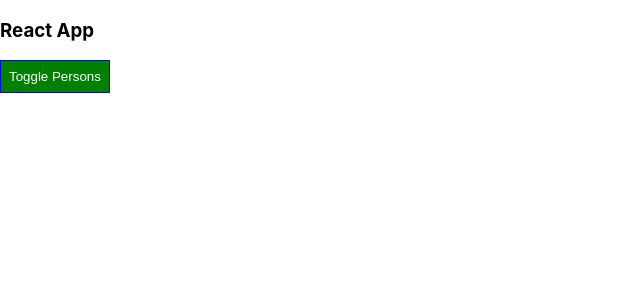
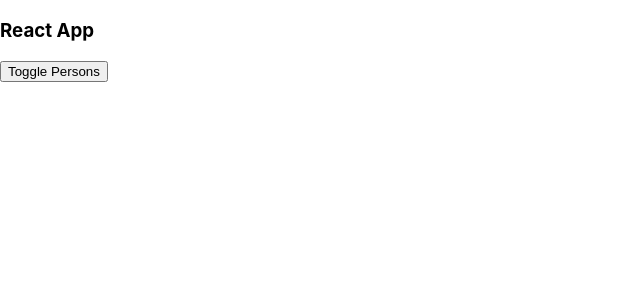
Before and after one commit to marcel-balint/react-base-syntax-app, a React app: page / in a window 1280 px wide. Shown: the top 300 px of the page, without its empty margins (0-640 px from the left). Built offline with nearby package versions, Linux system fonts and the light colour scheme.

Commit message:
Added pseudo selectors

```diff
--- a/src/App.css
+++ b/src/App.css
@@ -12,3 +12,26 @@
 .bold {
   font-weight: bold;
 }
+
+.App button {
+  border: 1px solid blue;
+  padding: 16px;
+  background-color: green;
+  font: inherit;
+  cursor: pointer;
+  color: #fff;
+}
+
+.App button:hover {
+  background-color: lightgreen;
+  color: #000;
+}
+
+.App button.Red {
+  background-color: red;
+}
+
+.App button.Red:hover {
+  background-color: salmon;
+  color: #000;
+}
--- a/src/App.js
+++ b/src/App.js
@@ -50,15 +50,8 @@
   };
 
   render() {
-    const style = {
-      backgroundColor: "green",
-      color: "white",
-      border: "1px solid blue",
-      padding: 8,
-      cursor: "pointer"
-    };
-
     let persons = null;
+    let btnClass = "";
     if (this.state.showPersons) {
       persons = (
         <div>
@@ -75,7 +68,7 @@
           })}
         </div>
       );
-      style.backgroundColor = "red";
+      btnClass = classes.Red;
     }
 
     let assignedClasses = [];
@@ -88,7 +81,7 @@
     return (
       <div className={classes.App}>
         <h3 className={assignedClasses.join(" ")}>React App</h3>
-        <button style={style} onClick={this.togglePersonsHandler}>
+        <button className={btnClass} onClick={this.togglePersonsHandler}>
           Toggle Persons
         </button>
         {persons}
```
